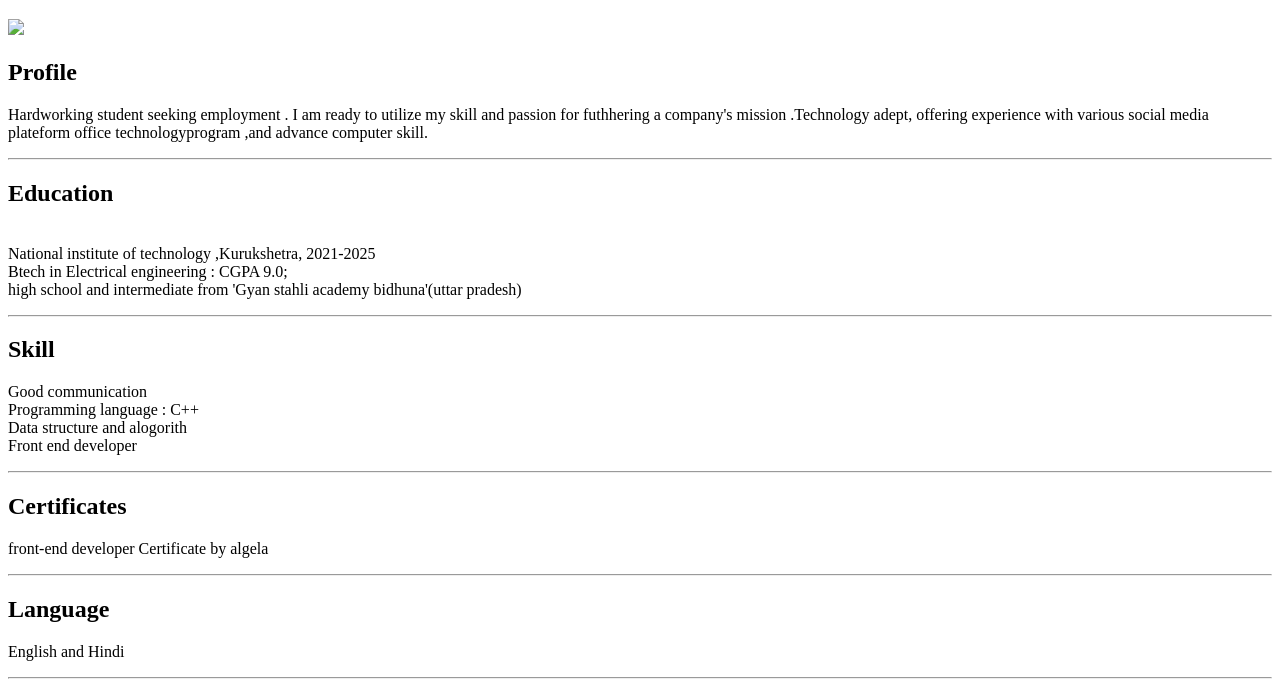
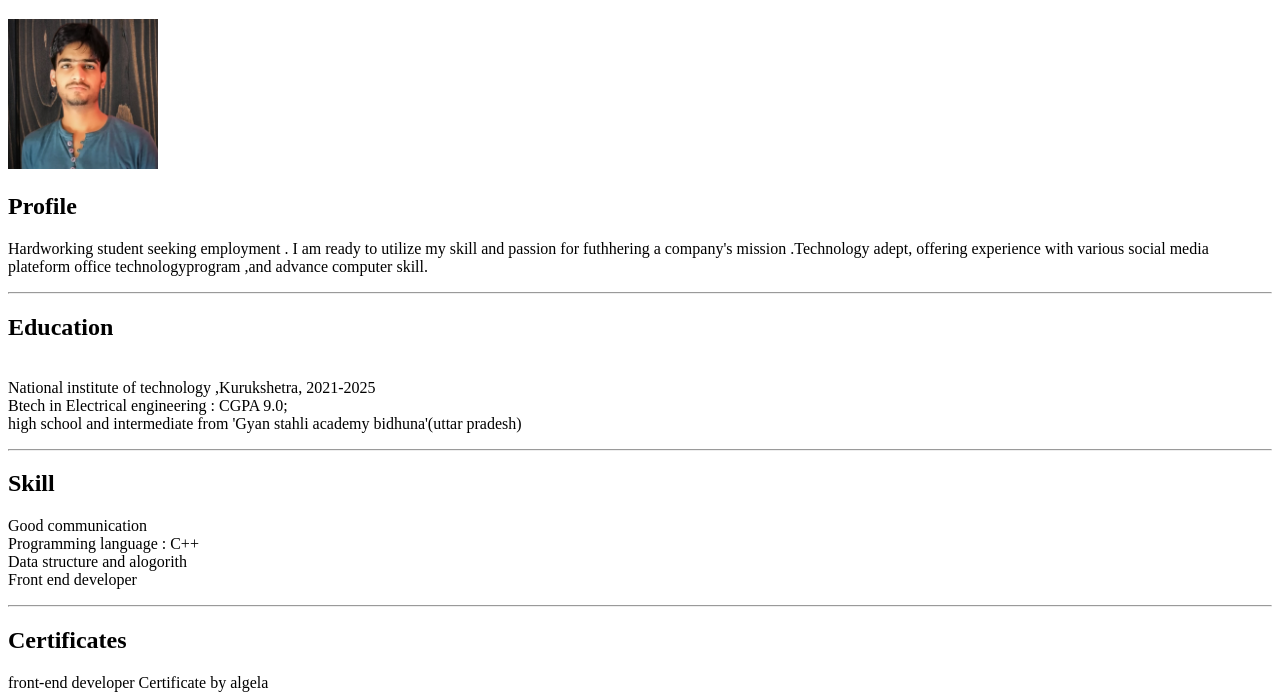
Before and after one commit to Nitinyadav74/resume-portfolio, a plain HTML site: page index.html in a window 1280 px wide. Shown: the part 61-757 px from the top of the page. Drawn offline with Linux system fonts and the light colour scheme.

Commit message:
Update index.html

```diff
--- a/index.html
+++ b/index.html
@@ -7,7 +7,7 @@
 </head>
 <body>
     <h1>Nitin</h1>
-    <img src="./4.1 Webpages/nk2 (2).png" height="150"/>
+    <img src="./nk2 (2).png" height="150"/>
     <h2>Profile</h2>
     <p>
         Hardworking student seeking employment . I am ready to utilize my skill and passion for futhhering a company's mission
```
